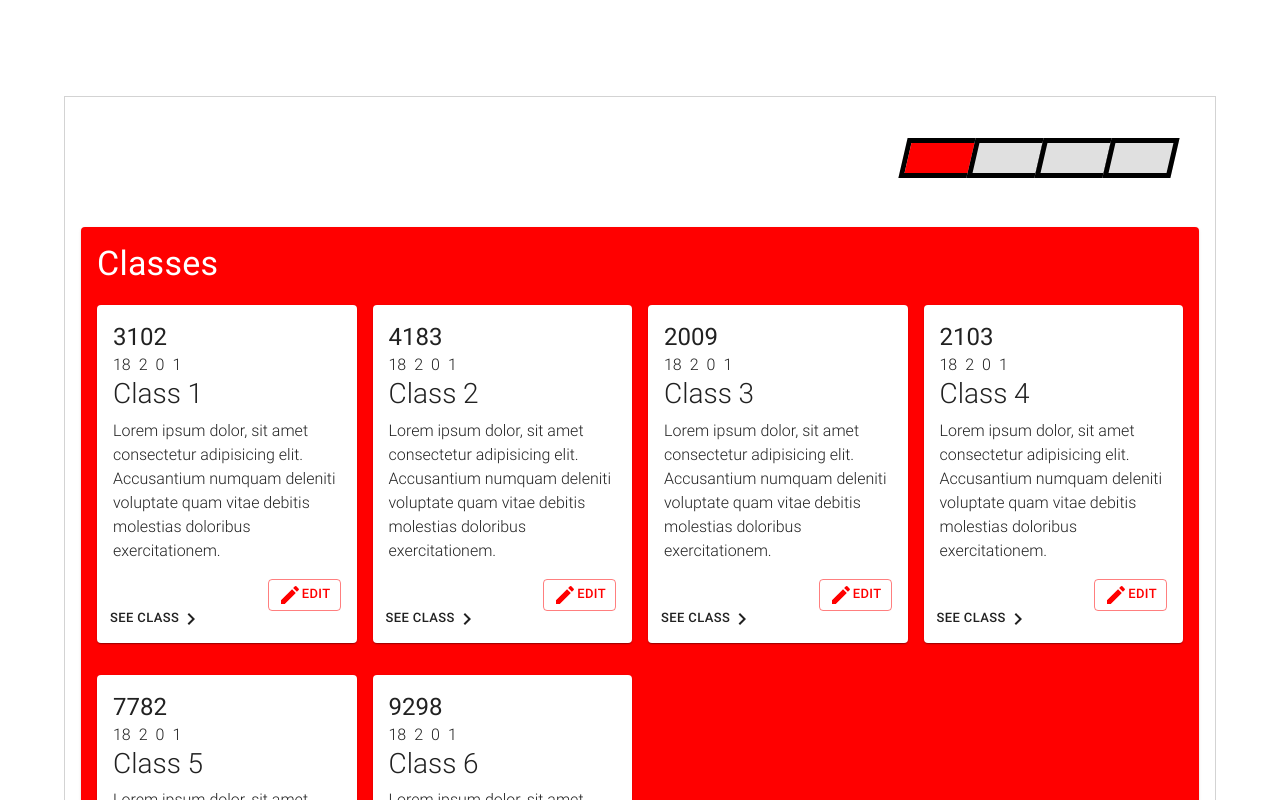
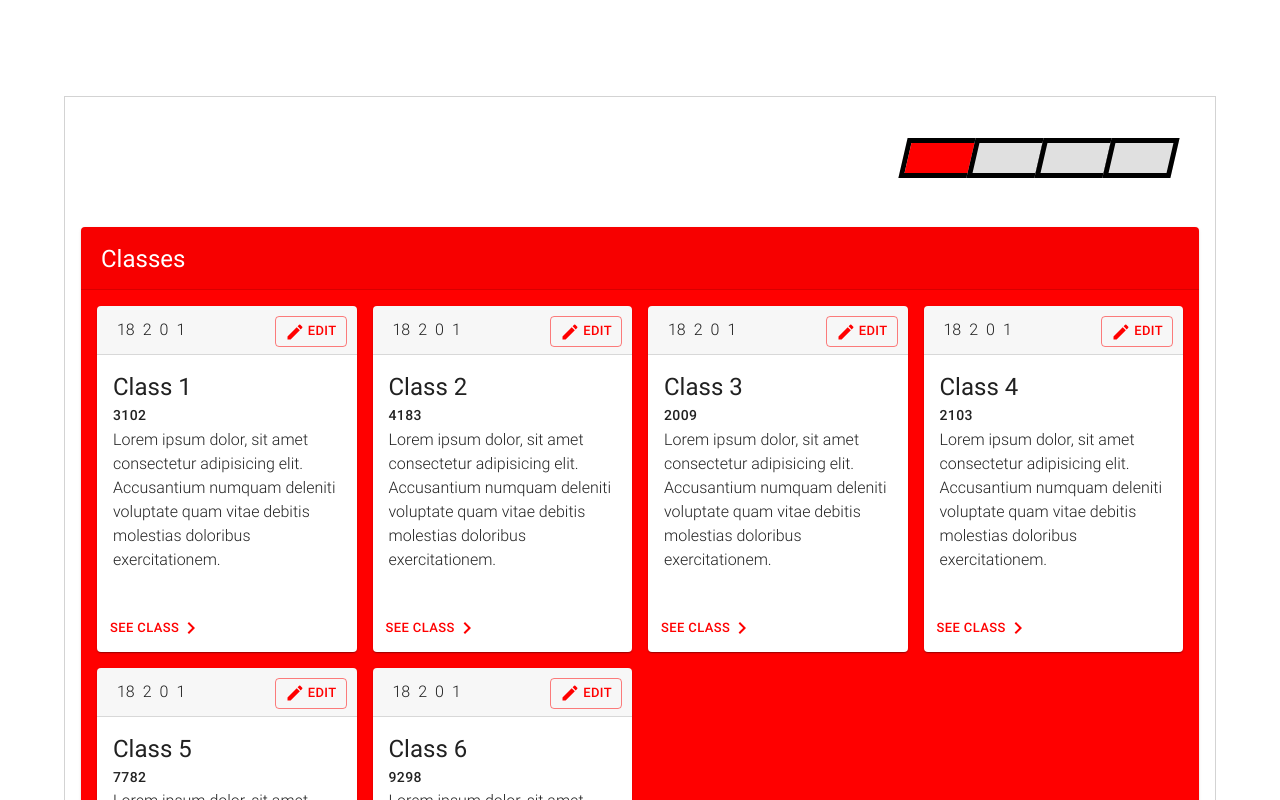
Before and after one commit to MelodicNoob/faceit, a React (Create React App) app: page /classes in a window 1280 px wide. Shown: the top 800 px of the page. Built offline with nearby package versions, Linux system fonts and the light colour scheme; some icons are missing.

Commit message:
Card style improvements

```diff
--- a/src/components/pages/ClassListItem.js
+++ b/src/components/pages/ClassListItem.js
@@ -5,12 +5,12 @@ import Card from '@material-ui/core/Card';
 import CardContent from '@material-ui/core/CardContent';
 import CardActions from '@material-ui/core/CardActions';
 import Button from '@material-ui/core/Button';
-import Input from '@material-ui/core/Input';
+import TextField from '@material-ui/core/TextField';
 import Grid from '@material-ui/core/Grid';
 import Typography from '@material-ui/core/Typography';
 
-import Edit from '@material-ui/icons/Edit';
-import SaveIcon from '@material-ui/icons/Save';
+import EditIcon from '@material-ui/icons/Edit';
+import CancelIcon from '@material-ui/icons/Cancel';
 import KeyboardArrowRight from '@material-ui/icons/KeyboardArrowRight';
 
 export default class ClassListItem extends Component {
@@ -40,9 +40,8 @@ export default class ClassListItem extends Component {
 				md={isCard ? 4 : 12}
 				lg={isCard ? 3 : 12}
 			>
-				<Card className='mb-3'>
-					<CardContent>
-						<Typography variant='h5'>{id}</Typography>
+				<Card className='position-relative'>
+					<div className='card-header'>
 						<ul className='list-inline mb-0'>
 							<li className='list-inline-item'>
 								<i className='fas fa-users' /> 18
@@ -57,17 +56,40 @@ export default class ClassListItem extends Component {
 								<i className='fas fa-globe' /> 1
 							</li>
 						</ul>
-						<h3>{name}</h3>
+					</div>
+					<CardContent>
+						<Typography variant='h5'>{name}</Typography>
+						<Typography variant='button'>{id}</Typography>
 						{this.state.edit ? (
 							<>
-								<Input icon='pencil-alt' type='textarea' label='Notes' />
+								<TextField
+									id='standard-multiline-flexible'
+									label='Notes'
+									multiline
+									fullWidth
+									rows='4'
+									rowsMax='5'
+									margin='normal'
+								/>
+
 								<Button
 									color='primary'
+									variant='contained'
 									onClick={this.editMode}
 									size='small'
-									className='float-right'
+									className='float-right my-2'
 								>
-									<SaveIcon /> Save
+									Save
+								</Button>
+								<Button
+									color='primary'
+									variant='outlined'
+									onClick={this.editMode}
+									size='small'
+									className='float-right my-2 mr-2'
+								>
+									<CancelIcon className='mr-1' style={{ fontSize: 20 }} />{' '}
+									Cancel
 								</Button>
 							</>
 						) : (
@@ -79,18 +101,19 @@ export default class ClassListItem extends Component {
 								</p>
 								<Button
 									color='primary'
-									variant='outlined'
 									onClick={this.editMode}
 									size='small'
-									className='float-right'
+									className='position-absolute'
+									style={{ top: 10, right: 10 }}
+									variant='outlined'
 								>
-									<Edit /> Edit
+									<EditIcon style={{ fontSize: 20, marginRight: '3px' }} /> Edit
 								</Button>
 							</>
 						)}
 					</CardContent>
 					<CardActions>
-						<Button size='small' component={CollisionLink}>
+						<Button color='primary' size='small' component={CollisionLink}>
 							See Class <KeyboardArrowRight />
 						</Button>
 					</CardActions>
--- a/src/components/pages/Page.js
+++ b/src/components/pages/Page.js
@@ -38,14 +38,14 @@ export default class Page extends Component {
 		});
 		return (
 			<Card style={{ backgroundColor: color }}>
+				<div className='card-header clearfix text-white'>
+					<Typography variant='h5' className='float-left mt-1'>
+						<i className={`fa fa-${icon}`} /> {title}
+					</Typography>
+
+					<ViewToggler view={view} toggle={this.toggleView} />
+				</div>
 				<CardContent>
-					<div className='clearfix text-white'>
-						<Typography variant='h4' gutterBottom className='float-left'>
-							<i className={`fal fa-${icon}`} /> {title}
-						</Typography>
-
-						<ViewToggler view={view} toggle={this.toggleView} />
-					</div>
 					<ThemeProvider theme={mainTheme}>{children}</ThemeProvider>
 				</CardContent>
 			</Card>
```
